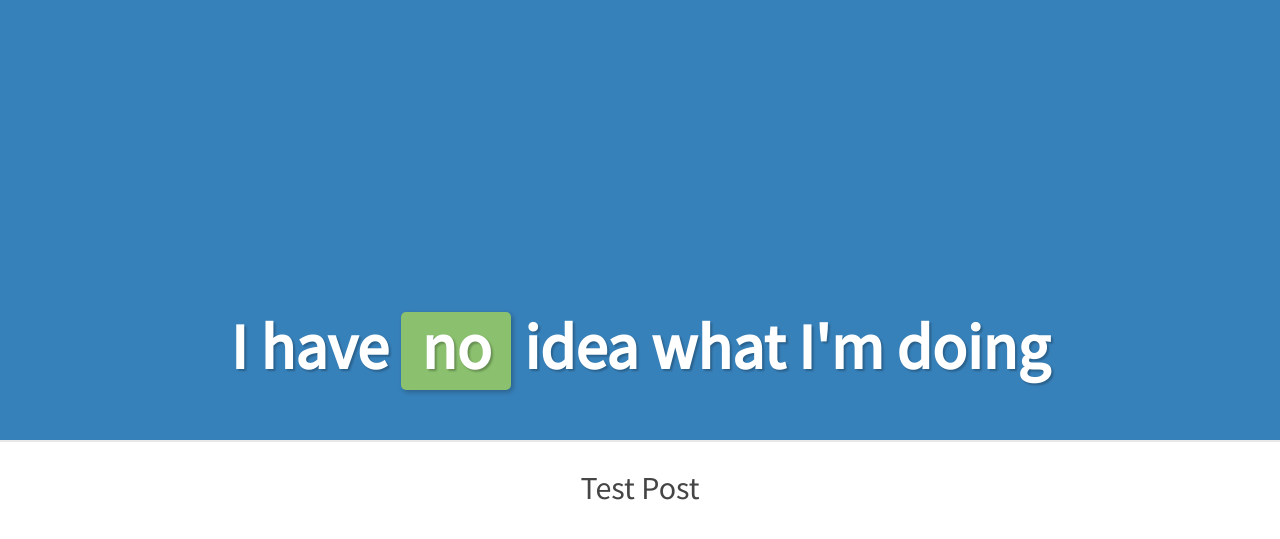
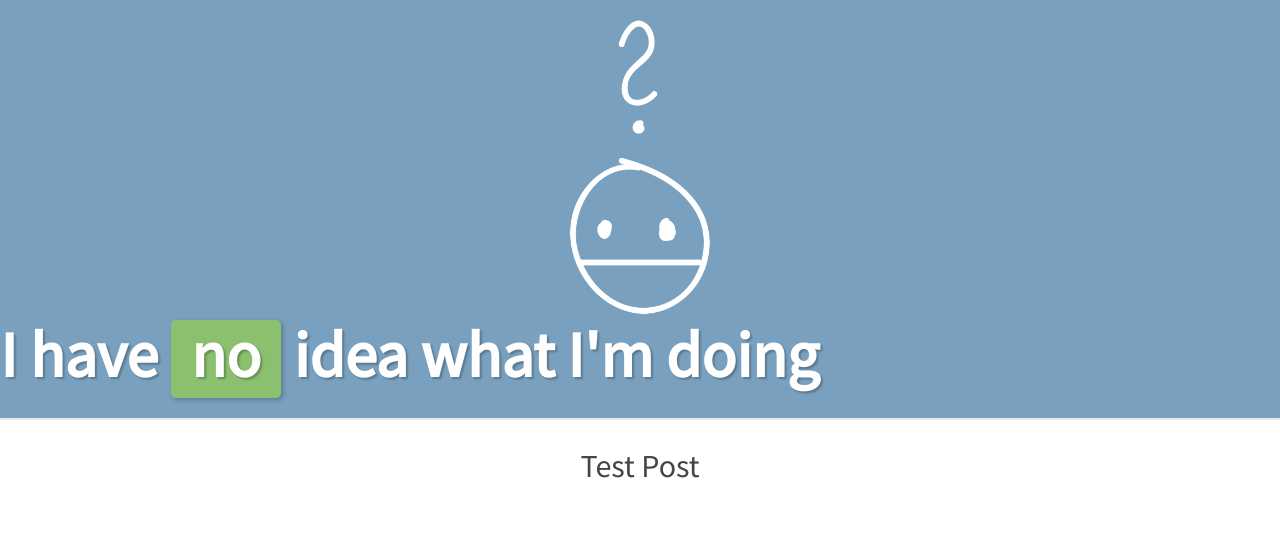
Before and after one commit to nicohvi/nicohvi.github.io, a Jekyll site: the page built from index.html, in a window 1280 px wide. Shown: the top 539 px of the page. Built offline with Jekyll 4.4.1, drawn with Linux system fonts in a browser that asks for light colours; Markdown is read by kramdown in place of the engine named in the settings.

Commit message:
moved images folder

```diff
--- a/_layouts/default.html
+++ b/_layouts/default.html
@@ -7,6 +7,7 @@
   </head>
   <body>
     <header>
+      <img src='public/images/logo.png'>
       <a href='/' id='home'>I have <span class="focus">no</span> idea what I'm doing</a>
     </header>
     <section id='content'>
--- a/_sass/layout.scss
+++ b/_sass/layout.scss
@@ -5,6 +5,7 @@ $gray: #e8e8e8;
 $black: #454545;
 $orange: #ee876d;
 $green: #8AC06E;
+$fadedBlue: #79A1BF;
 
 html, body {
   flex: 1;
@@ -23,6 +24,7 @@ a { text-decoration: none; color: $black; }
   padding-bottom: 30px;
   font-weight: 700;
   text-shadow: 2px 2px 2px rgba(0,0,0,.25);
+  margin: 0 auto;
 }
 
 #home .focus {
@@ -34,18 +36,17 @@ a { text-decoration: none; color: $black; }
 }
 
 body {
+  background: $fadedBlue;
   flex-direction: column;
-  background: $blue;
 }
 
 header {
-  flex: 1;
   border-bottom: 2px solid $gray;
   padding: 20px 0;
   max-height: 400px;
-  display: flex;
-  justify-content: center;
 }
+
+header img { height: 300px; margin: 0 auto; display: block; }
 
 #content {
   flex: 1;
```
Also changed, not shown: public/images/avatar.svg (renamed from assets/images/avatar.svg), public/images/logo.png (added), 1 other file.
